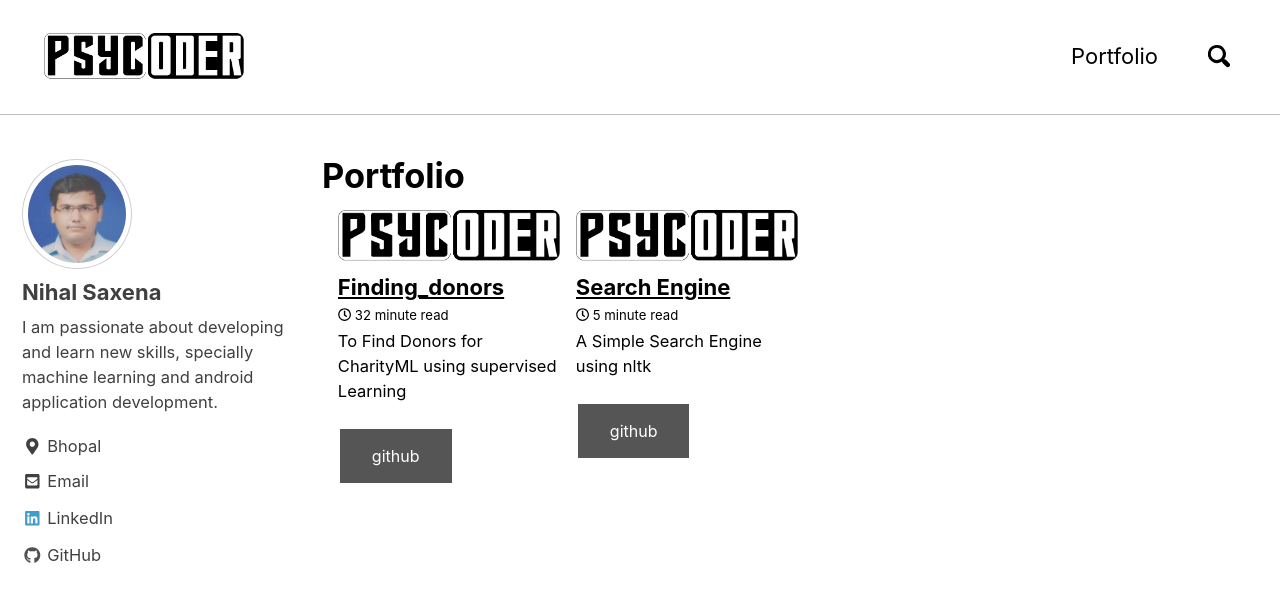
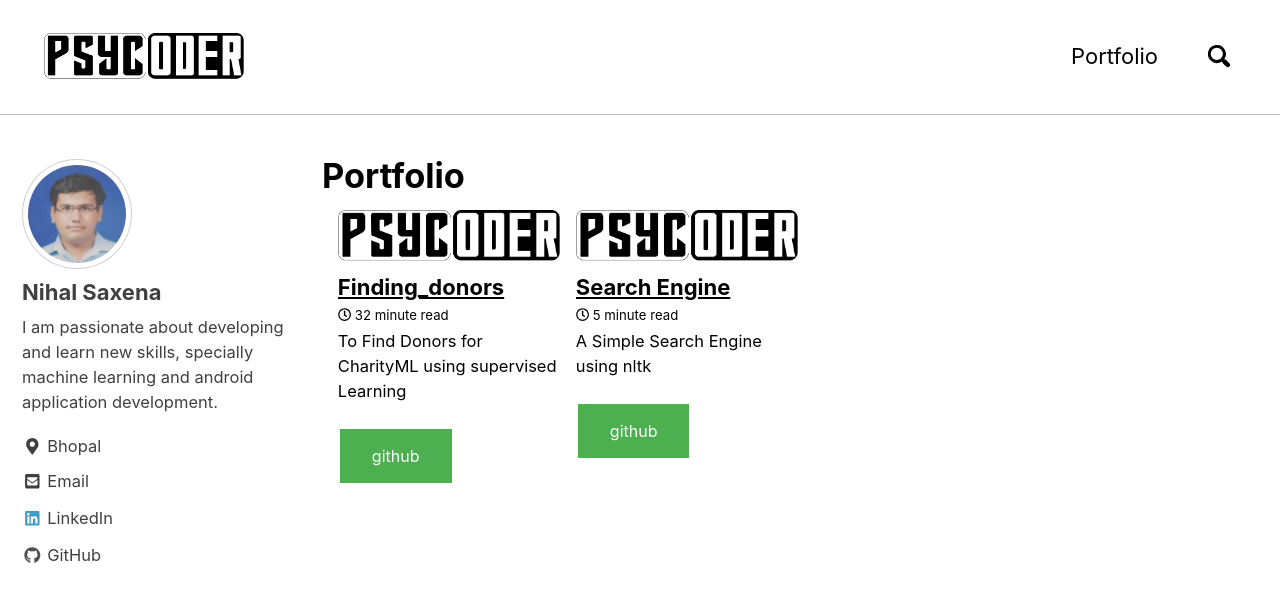
Before and after one commit to saxenanihal95/PsyCoderBlog, a Jekyll site: the page built from _pages/portfolio-archive.html, in a window 1280 px wide and 900 px high. Shown: the top 602 px of the window. Built offline with Jekyll 4.4.1, drawn with Linux system fonts in a browser that asks for light colours; nearby versions of some CDN libraries.

Commit message:
Update portfolio-archive-single.html

```diff
--- a/_includes/portfolio-archive-single.html
+++ b/_includes/portfolio-archive-single.html
@@ -1,6 +1,6 @@
 <style>
 .button {
-    background-color: #555555;
+    background-color: #4CAF50;
     border: none;
     color: white;
     padding: 15px 32px;
```
